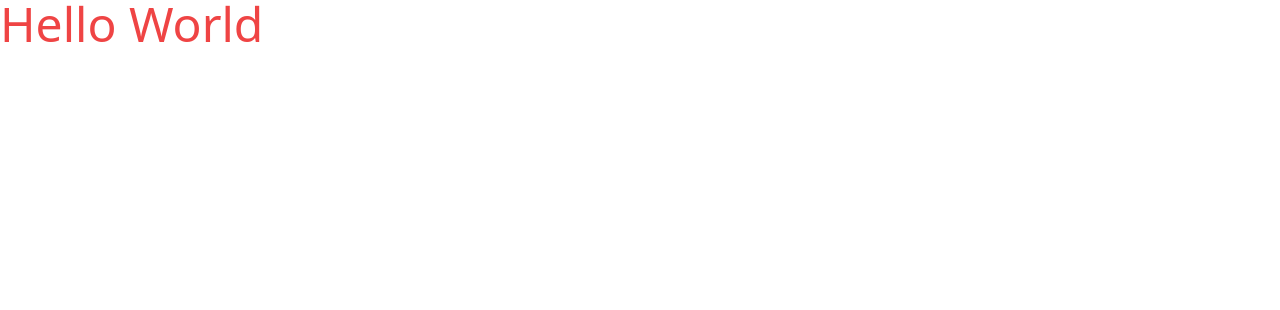
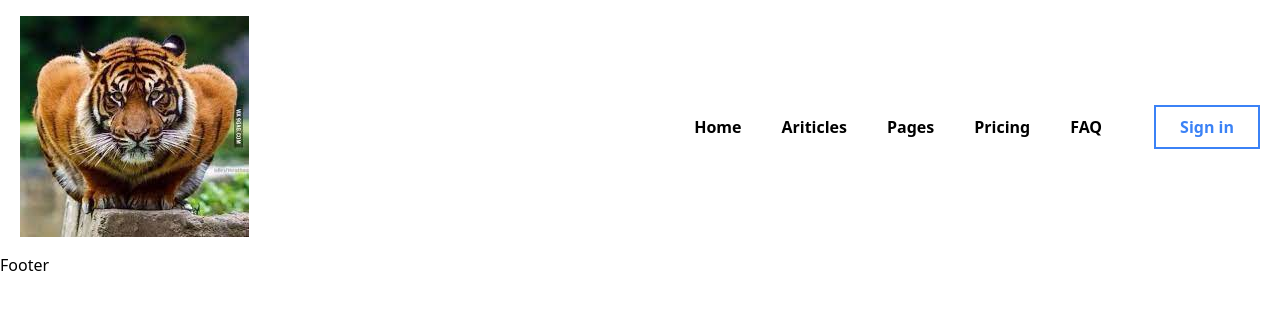
Before and after one commit to kingmuraa/hskim_server, a React (Create React App) app in the folder react-app/: page / in a window 1280 px wide. Shown: the top 310 px of the page. Built offline with nearby package versions, Linux system fonts and the light colour scheme.

Commit message:
Tailwind CSS - 3 - Creating Header

```diff
--- a/react-app/src/App.jsx
+++ b/react-app/src/App.jsx
@@ -1,8 +1,9 @@
+import HomePage from "./pages/Homepage";
 
     function App() {
     return (
         <div className="App">
-            <h1 className="text-red-500 text-5xl"> Hello World </h1>
+            <HomePage />
         </div>
     );
 }
--- /dev/null
+++ b/react-app/src/components/Footer.jsx
@@ -0,0 +1,10 @@
+import React from "react";
+
+const Footer = () => {
+    return <div>
+        Footer
+    </div>;
+
+};
+
+export default Footer;
--- /dev/null
+++ b/react-app/src/components/Header.jsx
@@ -0,0 +1,49 @@
+import React from "react";
+import {images} from "../constants"
+
+const navItemsInfo = [
+    {name: "Home"},
+    {name: "Ariticles"},
+    {name: "Pages"},
+    {name: "Pricing"},
+    {name: "FAQ"},
+];
+
+const NavItem = ({name}) => {
+    return(
+    <li className="relative group">
+        <a href="/" className="px-4 py-2">
+            {name}
+        </a>
+        <span className="text-blue-500 absolute transition-all duration-500 font-bold right-0 top-0 group-hover:right-[90%] opacity-0 group-hover:opacity-100 ">
+            /
+        </span>
+    </li>
+    );
+};
+
+const Header = () => {
+    return (
+        <section>
+            <header className="container mx-auto px-5 flex justify-between py-4 items-center">
+                <div>
+                    <img src={images.Logo} alt="Logo" />
+                </div>
+                <div className="flex gap-x-9 items-center">
+                    <ul className="flex gap-x-2 font-semibold">
+                        {navItemsInfo.map((item) => (
+                            <NavItem key={item.name} name={item.name} />
+                        ))}
+                    </ul>
+                    <button className="border-2 border-blue-500 px-6 py-2 round-full text-blue-500 font-semibold hover:bg-blue-500 hover:text-white transition-all duration-300">
+                        Sign in
+                    </button>
+                </div>
+            </header>
+        </section>
+    )
+
+
+};
+
+export default Header;
--- /dev/null
+++ b/react-app/src/components/MainLayout.jsx
@@ -0,0 +1,14 @@
+import React from "react";
+import Header from "./Header";
+import Footer from "./Footer";
+
+const MainLayout = ({ children }) => {
+    return <div>
+        <Header />
+        {children}
+        <Footer />
+    </div>;
+
+};
+
+export default MainLayout;
--- /dev/null
+++ b/react-app/src/constants/images.js
@@ -0,0 +1,7 @@
+import Logo from '../assets/Logo.png';
+
+const images = {
+    Logo,
+};
+
+export default images;
--- /dev/null
+++ b/react-app/src/constants/index.js
@@ -0,0 +1 @@
+export {default as images} from './images';
--- /dev/null
+++ b/react-app/src/pages/Homepage.jsx
@@ -0,0 +1,9 @@
+import React from "react";
+import MainLayout from "../components/MainLayout";
+
+const HomePage = () => {
+    return <MainLayout></MainLayout>
+
+};
+
+export default HomePage;
```
Also changed, not shown: react-app/src/assets/Logo.png (added).
